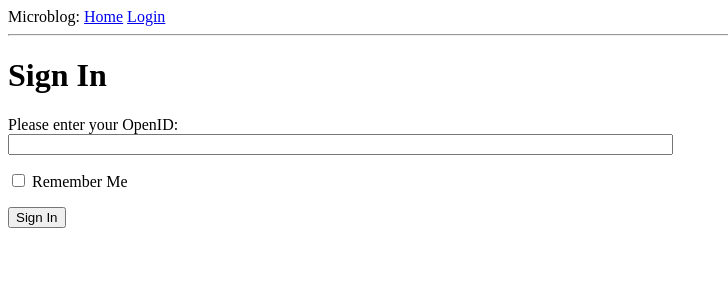
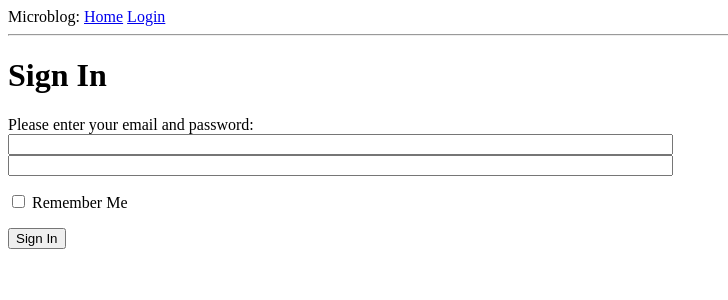
Before and after one commit to nboltralik/taskbanisher_copy, a Flask app: page /login in a window 1280 px wide. Shown: the top 300 px of the page, without its empty margins (0-728 px from the left). Run offline with Flask 2, Linux system fonts and the light colour scheme; parts of the project's set-up code (start-up, migrations or seed data) failed here and were passed over.

Commit message:
added my message

```diff
--- a/app/forms.py
+++ b/app/forms.py
@@ -3,5 +3,6 @@ from wtforms import StringField, BooleanField
 from wtforms.validators import DataRequired
 
 class LoginForm(Form):
-    openid = StringField('openid', validators=[DataRequired()])
+    user = StringField('email', validators=[DataRequired()])
+    password = StringField('password', validators=[DataRequired()])
     remember_me = BooleanField('remember_me', default=False)
--- a/app/templates/login.html
+++ b/app/templates/login.html
@@ -6,8 +6,9 @@
   <form action="" method="post" name="login">
       {{ form.hidden_tag() }}
       <p>
-          Please enter your OpenID:<br>
-          {{ form.openid(size=80) }}<br>
+          Please enter your email and password:<br>
+          {{ form.user(size=80) }}<br>
+          {{ form.password(size=80) }}
       </p>
       <p>{{ form.remember_me }} Remember Me</p>
       <p><input type="submit" value="Sign In"></p>
--- a/app/views.py
+++ b/app/views.py
@@ -6,22 +6,11 @@ from pytodoist import todoist
 @app.route('/')
 @app.route('/index')
 def index():
-    posts = [  # fake array of posts
-        {
-            'author': {'nickname': 'John'},
-            'body': 'Beautiful day in Portland!'
-        },
-        {
-            'author': {'nickname': 'Susan'},
-            'body': 'The Avengers movie was so cool!'
-        }
-    ]
     user = todoist.login('davidmccoy@outlook.com', '1001052!')
     projects = user.get_projects()
     return render_template('index.html',
                            title='Home',
                            user=user,
-                           posts=posts,
                            projects=projects)
 @app.route('/login', methods=['GET', 'POST'])
 def login():
--- /dev/null
+++ b/config.py
@@ -0,0 +1,2 @@
+WTF_CSRF_ENABLED = True
+SECRET_KEY = 'you-will-never-guess'
--- /dev/null
+++ b/david.txt
@@ -0,0 +1 @@
+yo
--- /dev/null
+++ b/run.py
@@ -0,0 +1,3 @@
+#!flask/bin/python
+from app import app
+app.run(debug=True)
```
